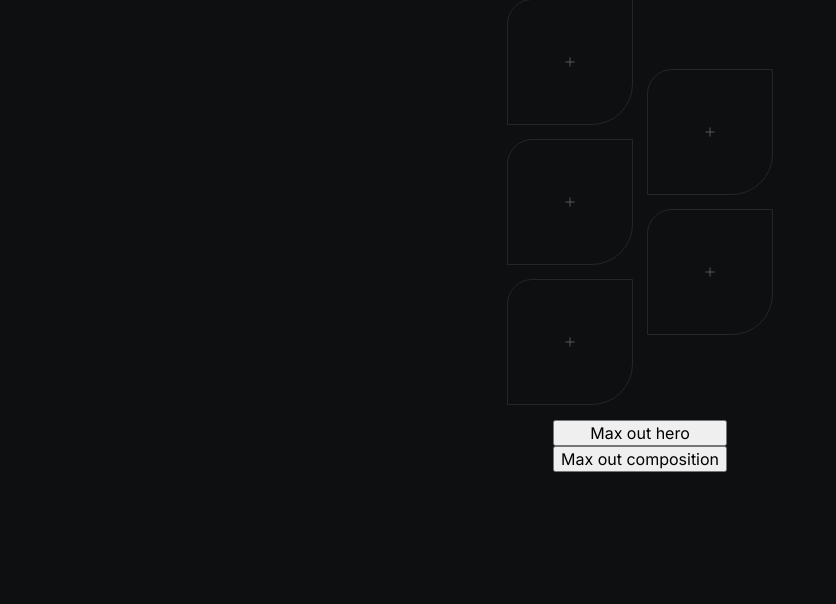
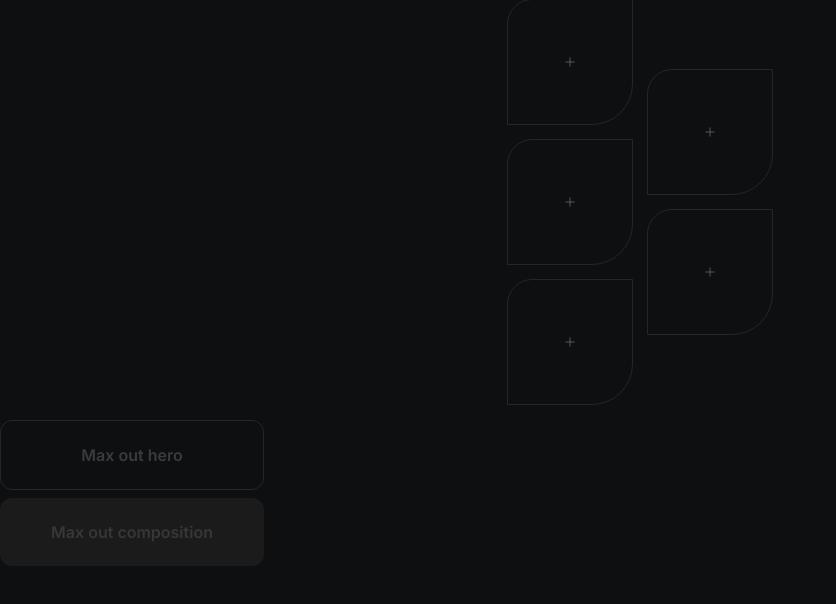
Before and after one commit to ADADDS/afk-comps, a Next.js app: page /view in a window 1280 px wide. Shown: the top 604 px of the page, without its empty margins (0-836 px from the left). Built offline with nearby package versions, Linux system fonts and the light colour scheme.

Commit message:
adding shake animation + max out btns styling and function

```diff
--- a/src/app/components/EditingPanel/MaxOutButtons/MaxOutButtons.js
+++ b/src/app/components/EditingPanel/MaxOutButtons/MaxOutButtons.js
@@ -1,5 +1,7 @@
 import styles from "./MaxOutButtons.module.css";
 import { globalStore } from "@/stores/globalStore";
+import { motion } from "framer-motion";
+import React, { useState } from "react";
 
 const MaxOutButtons = () => {
   const {
@@ -12,9 +14,15 @@ const MaxOutButtons = () => {
     setEngravingLevel,
   } = globalStore();
 
-  const toggleModal = () => setModalIsOpen(!modalIsOpen);
+  const [shakeHero, setShakeHero] = useState(false);
+  const [shakeComposition, setShakeComposition] = useState(false);
+
+  const isAnySlotFilled = Object.values(slots).some((slot) => slot);
 
   const handleMaxOutHero = () => {
+    const { selectedSlot, slots } = globalStore.getState();
+    if (!slots[selectedSlot]) return;
+
     setStars(5, selectedSlot);
     setSignatureLevel(30, selectedSlot);
     setAwakeningLevel("Ascended", selectedSlot);
@@ -31,12 +39,41 @@ const MaxOutButtons = () => {
       setEngravingLevel(80, slot);
     });
   };
+
+  const handleMaxOutHeroClick = () => {
+    if (!slots[selectedSlot]) {
+      setShakeHero(true);
+      setTimeout(() => setShakeHero(false), 200);
+    } else {
+      handleMaxOutHero();
+    }
+  };
+
+  const handleMaxOutCompClick = () => {
+    if (!isAnySlotFilled) {
+      setShakeComposition(true);
+      setTimeout(() => setShakeComposition(false), 200);
+    } else {
+      handleMaxOutComposition();
+    }
+  };
+
   return (
     <div className={styles.maxOutSection}>
-      <button className={styles.maxOutButton} onClick={handleMaxOutHero}>
+      <button
+        className={`${styles.maxOutHeroButton} ${
+          slots[selectedSlot] ? styles.selectable : styles.disabled
+        } ${shakeHero ? styles.shake : ""}`}
+        onClick={handleMaxOutHeroClick}
+      >
         Max out hero
       </button>
-      <button className={styles.maxOutButton} onClick={handleMaxOutComposition}>
+      <button
+        className={`${styles.maxOutCompButton} ${
+          isAnySlotFilled ? styles.selectable : styles.disabled
+        } ${shakeComposition ? styles.shake : ""}`}
+        onClick={handleMaxOutCompClick}
+      >
         Max out composition
       </button>
     </div>
--- a/src/app/components/EditingPanel/MaxOutButtons/MaxOutButtons.module.css
+++ b/src/app/components/EditingPanel/MaxOutButtons/MaxOutButtons.module.css
@@ -1,4 +1,112 @@
 .maxOutSection {
     display: flex;
     flex-direction: column;
+    position: fixed;
+    left: 0;
 }
+
+.maxOutHeroButton {
+    margin-bottom: 8px;
+    border-radius: 12px;
+    border: 1px solid #262629;
+    background: #0E0F11;
+    display: flex;
+    width: 264px;
+    color: #9C9DA6;
+    font-size: 16px;
+    font-weight: 600;
+    padding: 24px 16px;
+    justify-content: center;
+    align-items: center;
+}
+
+
+.maxOutHeroButton:hover {
+    cursor: pointer;
+    border: 1px solid #353739;
+    color: white;
+}
+
+.maxOutHeroButton.disabled {
+    color: #9c9da64f;
+}
+
+.maxOutHeroButton.disabled:hover {
+    cursor: not-allowed;
+    border: 1px solid #262629;
+    color: #9c9da64f;
+}
+
+
+.maxOutHeroButton.shake {
+    animation: shake 0.82s cubic-bezier(.36, .07, .19, .97) both;
+}
+
+.maxOutCompButton.shake {
+    animation: shake 0.82s cubic-bezier(.36, .07, .19, .97) both;
+}
+
+.maxOutCompButton {
+    border-radius: 12px;
+    background: #FFF;
+    display: flex;
+    font-size: 16px;
+    font-weight: 600;
+    width: 264px;
+    padding: 24px 16px;
+    justify-content: center;
+    align-items: center;
+    border: none;
+}
+
+.maxOutCompButton:hover {
+    cursor: pointer;
+}
+
+.maxOutCompButton.disabled {
+    background-color: #1B1B1B;
+    color: #373737;
+}
+
+
+.maxOutCompButton.disabled:hover {
+    cursor: not-allowed;
+
+    background-color: #1B1B1B;
+    color: #373737;
+}
+
+
+
+
+@keyframes shake {
+    0% {
+        -webkit-transform: translateX(0);
+        transform: translateX(0)
+    }
+
+    6.5% {
+        -webkit-transform: translateX(-6px) rotateY(-9deg);
+        transform: translateX(-6px) rotateY(-9deg)
+    }
+
+    18.5% {
+        -webkit-transform: translateX(5px) rotateY(7deg);
+        transform: translateX(5px) rotateY(7deg)
+    }
+
+    31.5% {
+        -webkit-transform: translateX(-3px) rotateY(-5deg);
+        transform: translateX(-3px) rotateY(-5deg)
+    }
+
+    43.5% {
+        -webkit-transform: translateX(2px) rotateY(3deg);
+        transform: translateX(2px) rotateY(3deg)
+    }
+
+    50% {
+        -webkit-transform: translateX(0);
+        transform: translateX(0)
+    }
+}
```
Also changed, not shown: src/app/components/Search/SearchBar/SearchBar.js (line endings or trailing spaces).
